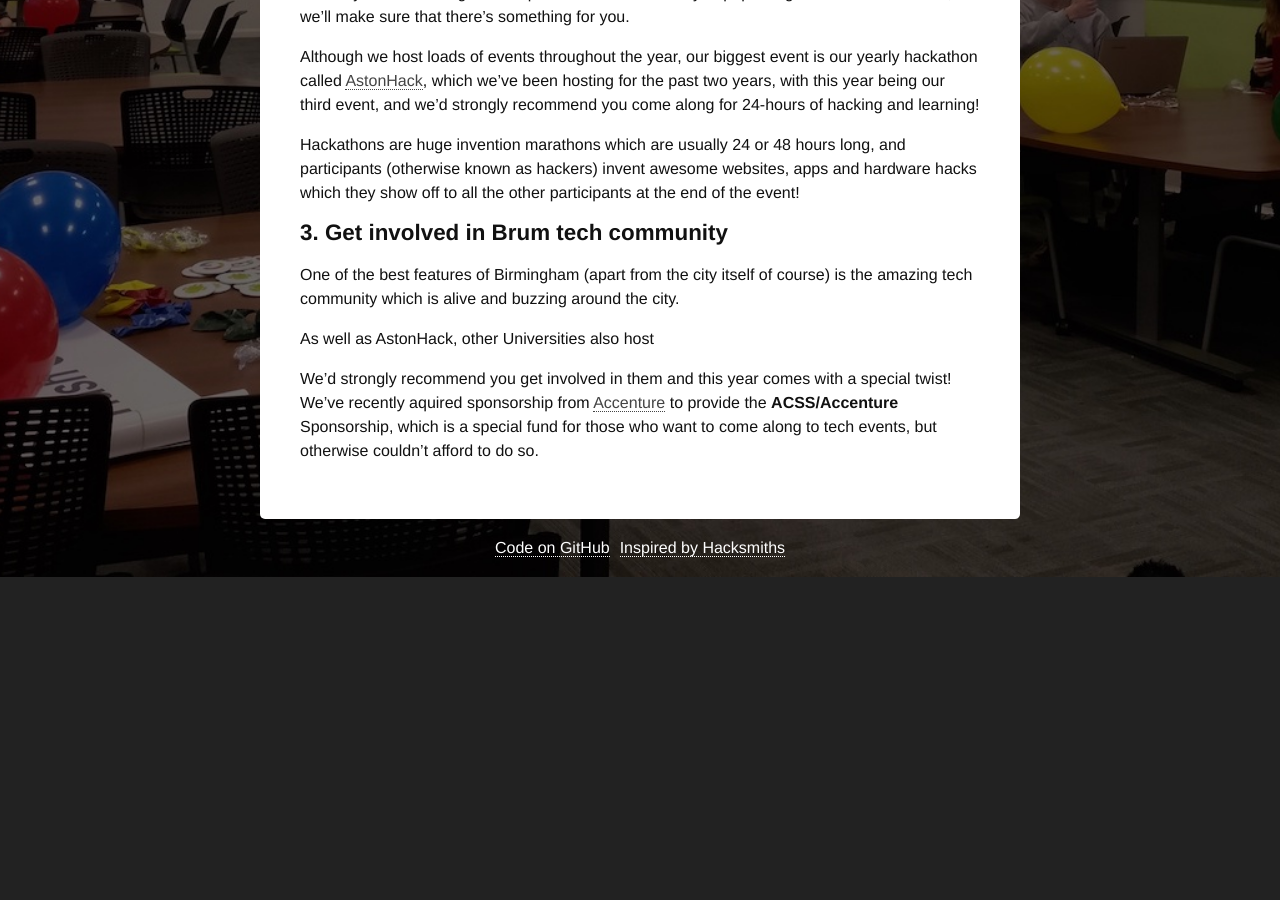
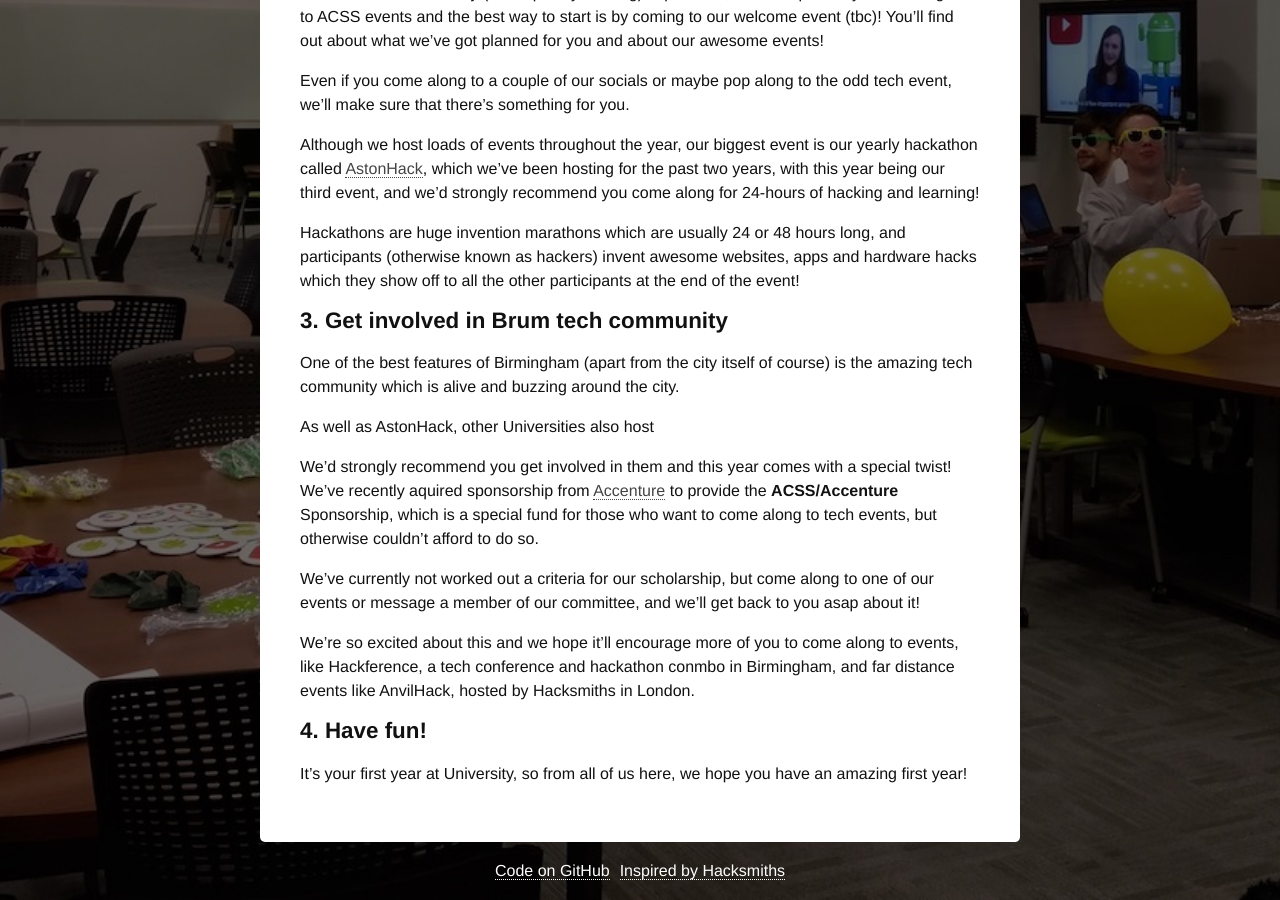
Before and after one commit to aston-css/astoncss.com, a Jekyll site: the page built from _posts/2017-08-17-welcome-to-aston.md, in a window 1280 px wide and 900 px high, scrolled down 826 px. Built offline with Jekyll 4.4.1, drawn with Linux system fonts in a browser that asks for light colours; before the commit the page ends 1403 px from its top, so only the background shows below that; some of the changed text lies outside the part shown.

Commit message:
finished blog post

```diff
--- a/_posts/2017-08-17-welcome-to-aston.md
+++ b/_posts/2017-08-17-welcome-to-aston.md
@@ -10,6 +10,8 @@ First thing you need to know about the Aston Computer Science Society is that we
 
 You don't need to be a Computer Science student or even remotely good with technology - all you need is an interest in technology.
 We all know how hard University can be so we've made a quick list of things we'd recommend you do!
+
+**Tl;dr - follow our social media, come along to our events, definitely come along to hackathons & other tech events and find out more about the ACSS/Accenture scholarship**
 
 ## 1. Keep up-to-date
 
@@ -37,6 +39,14 @@ As well as AstonHack, other Universities also host
 
 We'd strongly recommend you get involved in them and this year comes with a special twist! We've recently aquired sponsorship from [Accenture][Accenture] to provide the **ACSS/Accenture** Sponsorship, which is a special fund for those who want to come along to tech events, but otherwise couldn't afford to do so.
 
+We've currently not worked out a criteria for our scholarship, but come along to one of our events or message a member of our committee, and we'll get back to you asap about it!
+
+We're so excited about this and we hope it'll encourage more of you to come along to events, like Hackference, a tech conference and hackathon conmbo in Birmingham, and far distance events like AnvilHack, hosted by Hacksmiths in London.
+
+## 4. Have fun!
+
+It's your first year at University, so from all of us here, we hope you have an amazing first year!
+
 [Mail]: http://twitter.us15.list-manage.com/subscribe?u=5c76c6487162a4644f24574b6&id=8948e9a3d3
 [Twitter]: https://twitter.com/AstonCSS
 [Slack]:   https://aston-css.slack.com/signup
```
